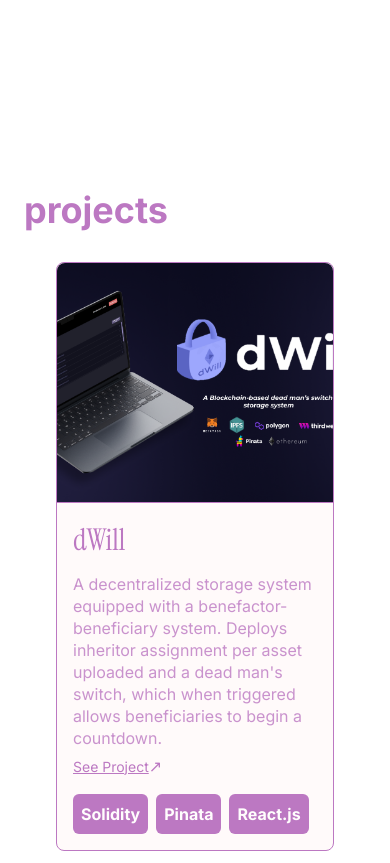
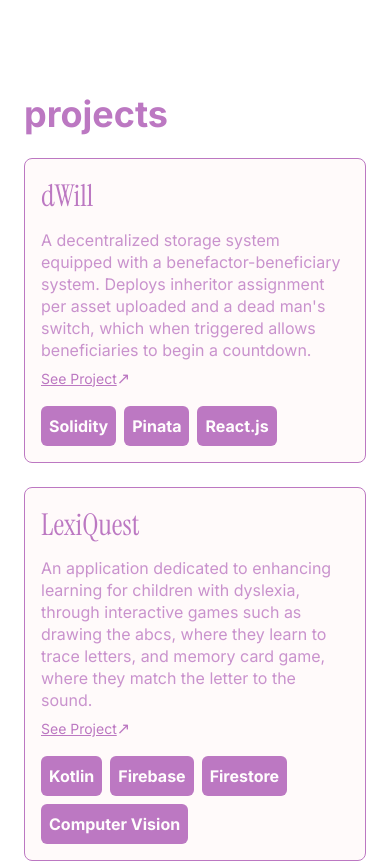
Before and after one commit to tashatrbl/portfolio, a Next.js app: page / in a window 390 px wide. Shown: the part 3071-3934 px from the top of the page. Built offline with nearby package versions, Linux system fonts and the light colour scheme.

Commit message:
mobile fix #5

```diff
--- a/app/components/about.jsx
+++ b/app/components/about.jsx
@@ -4,7 +4,7 @@ import Image from 'next/image'
 
 const  About = () => {
   return (
-    <div id='about' className="w-full px-10 sm:px-14 lg:px-24 py-24 scroll-mt-20 min-h-screen">
+    <div id='about' className="w-full px-10 sm:px-14 lg:px-24 py-16 sm:py-20 lg:py-24 scroll-mt-12 sm:scroll-mt-20">
 
     <div className='flex w-full flex-col lg:flex-row items-start gap-10'>
         {/* left hand side */}
--- a/app/components/contact.jsx
+++ b/app/components/contact.jsx
@@ -6,7 +6,7 @@ const Contact = () => {
   return (
     <div
       id="contact"
-      className="w-full px-10 sm:px-14 lg:px-24 py-24 scroll-mt-20"
+      className="w-full px-10 sm:px-14 lg:px-24 py-24 scroll-mt-12 sm:scroll-mt-20"
     >
       {/* Two-column wrapper */}
       <div className="flex flex-col lg:flex-row min-h-screen items-center justify-center px-6 lg:px-20 gap-12">
--- a/app/components/projects.jsx
+++ b/app/components/projects.jsx
@@ -3,10 +3,11 @@ import { projects } from '@/assets/assets'
 import Image from 'next/image'
 
 const Projects = () => {
+  console.log('PROJECTS RENDERED', projects)
   return (
     <div
       id="projects"
-      className="w-full px-6 sm:px-10 lg:px-20 py-24 scroll-mt-20"
+      className="w-full px-6 sm:px-10 lg:px-20 py-16 sm:py-20 lg:py-24 scroll-mt-0 sm:scroll-mt-20"
     >
       {/* Section title */}
       <h1 className="text-4xl lg:text-5xl mb-6 inter-bold">
@@ -14,8 +15,7 @@ const Projects = () => {
       </h1>
 
       {/* Grid controls overall card width */}
-      <div className="grid grid-cols-1 sm:grid-cols-2 lg:grid-cols-3 gap-6 p-2 px-8 py-2
-      ">
+      <div className="grid grid-cols-1 sm:grid-cols-2 lg:grid-cols-3 gap-6">
         {projects.map(({ name, desc, link, tech, snippet }, index) => (
           <div
             key={index}
@@ -31,14 +31,12 @@ const Projects = () => {
               hover:shadow-md
             "
           >
-            {/* Image */}
-            <div className="h-60 w-full border-b border-pink-dark">
-              <Image
-                src={snippet}
-                alt={name}
-                className="w-full h-full object-cover rounded-t-lg"
-              />
+          {/* Image container */}
+          {snippet && (
+            <div className="hidden sm:block relative w-full border-b border-pink-dark rounded-t-lg overflow-hidden">
+              <Image src={snippet} alt={name} className="w-full h-full object-cover rounded-t-lg" />
             </div>
+          )}
 
             {/* Content padding controls card density */}
             <div className="p-4">
```
